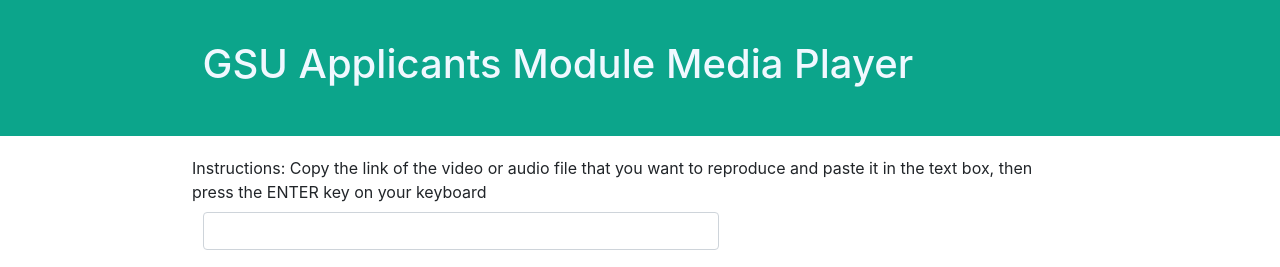
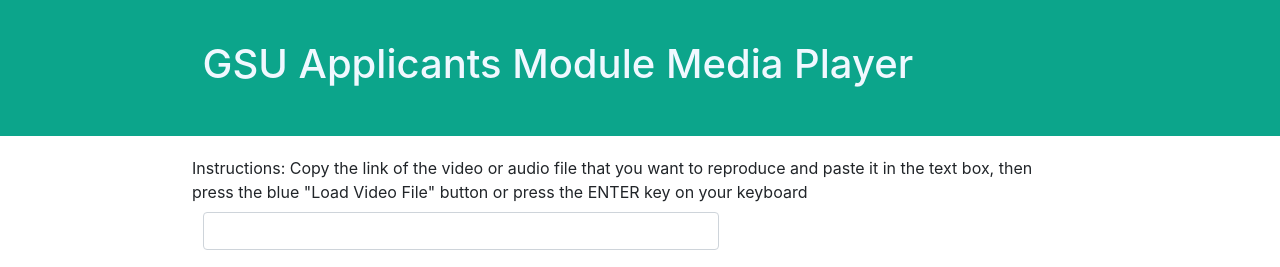
Before and after one commit to SWEjohnMartin/SWEjohnMartin.github.io, a plain HTML site: page index.html in a window 1280 px wide. Shown: the top 267 px of the page. Drawn offline with nearby package versions, Linux system fonts and the light colour scheme.

Commit message:
Update index.html

```diff
--- a/index.html
+++ b/index.html
@@ -24,7 +24,7 @@
       </div>
       <div class="row">
         <div class="col-sm-10" style="padding: 20px 0 0 15%;">
-          <label for="">Instructions: Copy the link of the video or audio file that you want to reproduce and paste it in the text box, then press the ENTER key on your keyboard</label>
+          <label for="">Instructions: Copy the link of the video or audio file that you want to reproduce and paste it in the text box, then press the blue "Load Video File" button or press the ENTER key on your keyboard</label>
         </div>
       </div>
       <div class="row" style="padding: 0 0 20px 15%;">
```
